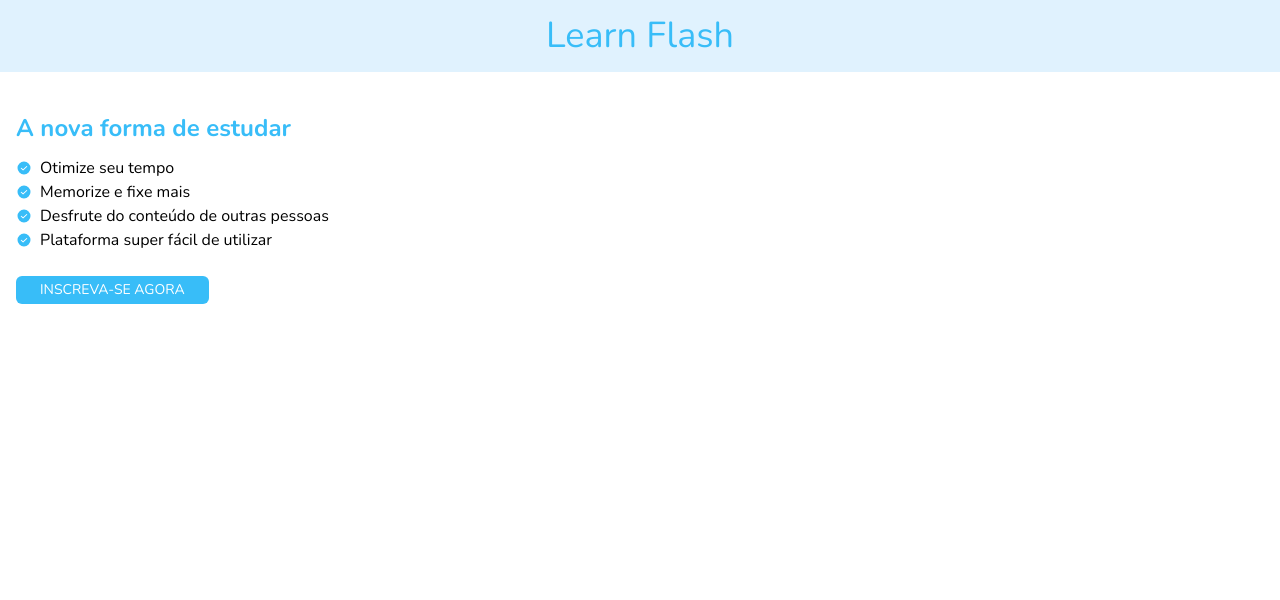
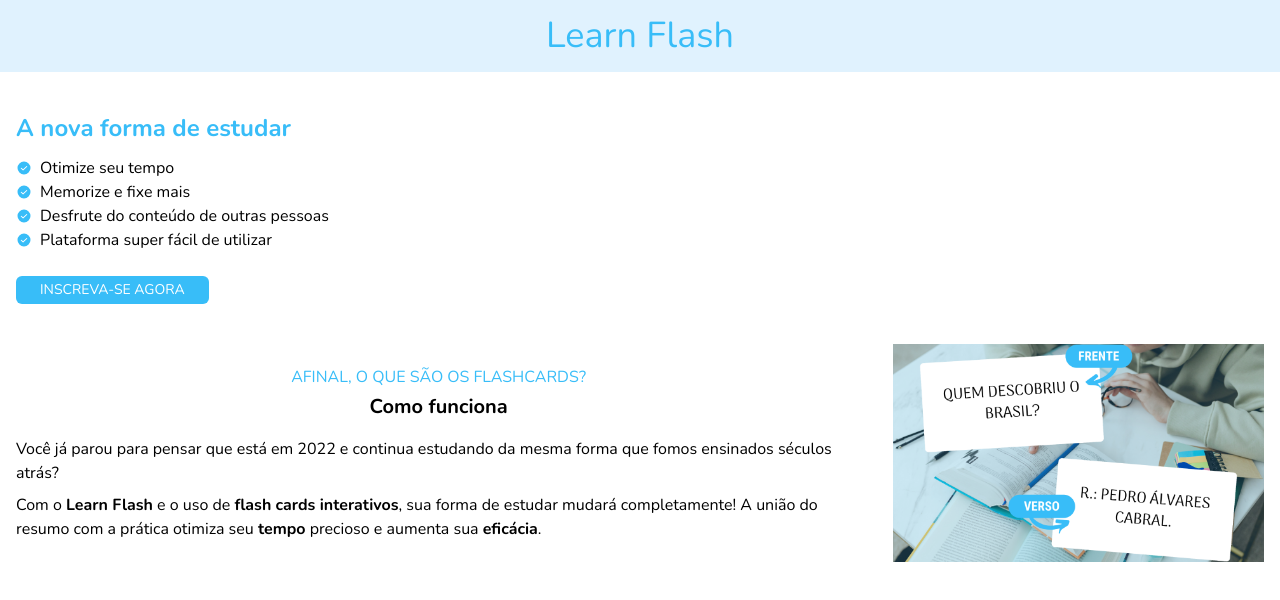
Before and after one commit to vitorwlima/learn-flash-old, a Next.js app: page / in a window 1280 px wide. Shown: the top 600 px of the page. Built offline with nearby package versions, Linux system fonts and the light colour scheme.

Commit message:
feat: add how it works section

```diff
--- a/src/pages/index.tsx
+++ b/src/pages/index.tsx
@@ -1,5 +1,6 @@
 import type { NextPage } from 'next'
 import { Header } from '../components/Header'
+import { HowItWorks } from '../sections/HowItWorks'
 import { NewStudy } from '../sections/NewStudy'
 
 const Home: NextPage = () => {
@@ -7,6 +8,7 @@
     <main className='flex flex-col gap-10'>
       <Header />
       <NewStudy />
+      <HowItWorks />
     </main>
   )
 }
--- /dev/null
+++ b/src/sections/HowItWorks.tsx
@@ -0,0 +1,27 @@
+import { FC } from 'react'
+
+export const HowItWorks: FC = () => {
+  return (
+    <section className='px-4 flex flex-col gap-8 lg:flex-row lg:items-center'>
+      <div>
+        <h2 className='text-sky-400 text-center'>AFINAL, O QUE SÃO OS FLASHCARDS?</h2>
+        <strong className='text-xl text-center block mt-1'>Como funciona</strong>
+        <div className='mt-4 flex flex-col gap-2'>
+          <p>
+            Você já parou para pensar que está em 2022 e continua estudando da mesma forma que fomos
+            ensinados séculos atrás?
+          </p>
+          <p>
+            Com o <strong>Learn Flash</strong> e o uso de <strong>flash cards interativos</strong>,
+            sua forma de estudar mudará completamente! A união do resumo com a prática otimiza seu{' '}
+            <strong>tempo</strong> precioso e aumenta sua <strong>eficácia</strong>.
+          </p>
+        </div>
+      </div>
+
+      <div>
+        <img src='/flashcards.png' alt='Flashcards' className='w-full' />
+      </div>
+    </section>
+  )
+}
```
Also changed, not shown: public/flashcards.png (added).
